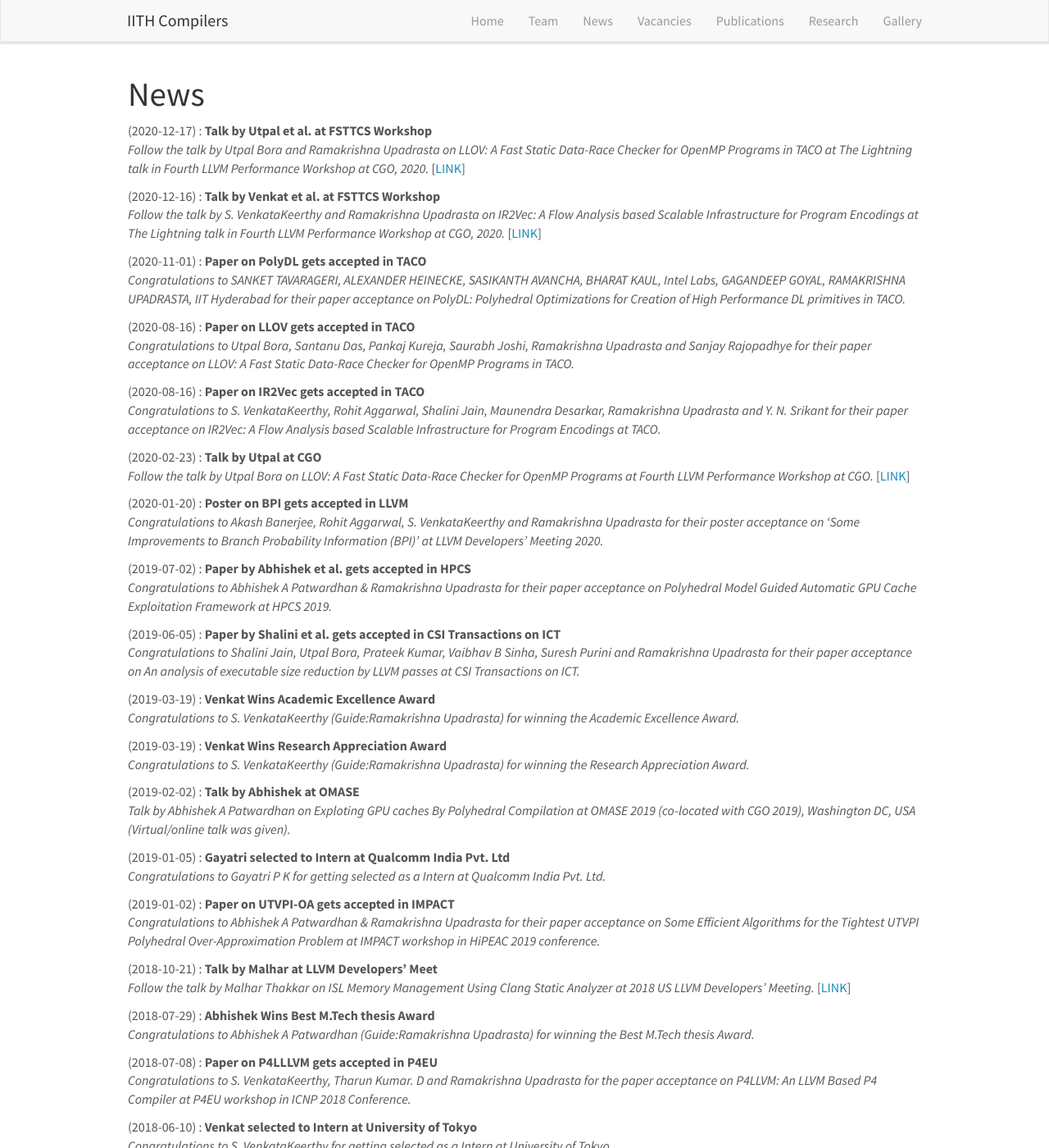
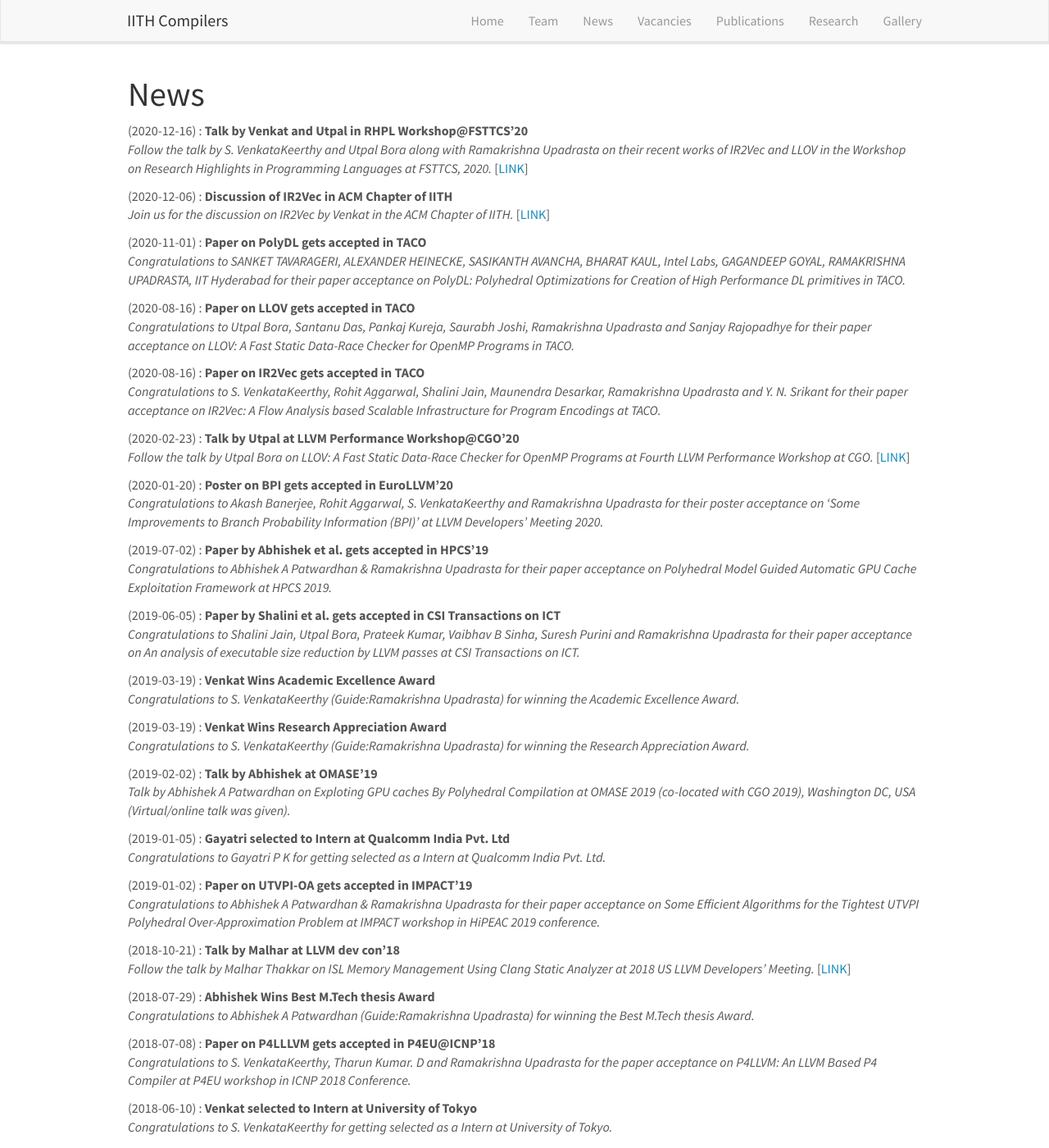
Before and after one commit to utpalbora/compilers.cse.iith.ac.in, a Jekyll site: the page built from _pages/allnews.md, in a window 1280 px wide and 1400 px high. Shown: the whole window at 82% size. Built offline with Jekyll 4.4.1, drawn with Linux system fonts in a browser that asks for light colours; nearby versions of some CDN libraries; some of the changed text lies outside the part shown.

Commit message:
Updated News section

```diff
--- a/_data/news.yml
+++ b/_data/news.yml
@@ -1,30 +1,30 @@
+- date: 2020-12-06
+  status: "Discussion of IR2Vec in ACM Chapter of IITH"
+  url: "https://meet.google.com/cwz-svtu-tvy"
+  headline: "Join us for the discussion on IR2Vec by Venkat in the ACM Chapter of IITH."
+
 - date: 2020-11-01
   status: "Paper on PolyDL gets accepted in TACO"
   url: ""
   headline: "Congratulations to SANKET TAVARAGERI, ALEXANDER HEINECKE, SASIKANTH AVANCHA, BHARAT KAUL, Intel Labs, GAGANDEEP GOYAL, RAMAKRISHNA UPADRASTA, IIT Hyderabad for their paper acceptance on PolyDL: Polyhedral Optimizations for Creation of High Performance DL primitives in TACO."
 
 - date: 2020-12-16
-  status: "Talk by Venkat et al. at FSTTCS Workshop"
+  status: "Talk by Venkat and Utpal in RHPL Workshop@FSTTCS'20"
   url: "https://www.microsoft.com/en-us/research/event/research-highlights-in-programming-languages-fsttcs-2020/"
-  headline: "Follow the talk by S. VenkataKeerthy and Ramakrishna Upadrasta on IR2Vec: A Flow Analysis based Scalable Infrastructure for Program Encodings at The Lightning talk in Fourth LLVM Performance Workshop at CGO, 2020."
-
-- date: 2020-12-17
-  status: "Talk by Utpal et al. at FSTTCS Workshop"
-  url: "https://www.microsoft.com/en-us/research/event/research-highlights-in-programming-languages-fsttcs-2020/"
-  headline: "Follow the talk by Utpal Bora and Ramakrishna Upadrasta on LLOV: A Fast Static Data-Race Checker for OpenMP Programs in TACO at The Lightning talk in Fourth LLVM Performance Workshop at CGO, 2020."
+  headline: "Follow the talk by S. VenkataKeerthy and Utpal Bora along with Ramakrishna Upadrasta on their recent works of IR2Vec and LLOV in the Workshop on Research Highlights in Programming Languages at FSTTCS, 2020."
 
 - date: 2018-07-08
-  status: "Paper on P4LLLVM gets accepted in P4EU"
+  status: "Paper on P4LLLVM gets accepted in P4EU@ICNP'18"
   url: ""
   headline: "Congratulations to S. VenkataKeerthy, Tharun Kumar. D and Ramakrishna Upadrasta for the paper acceptance on P4LLVM: An LLVM Based P4 Compiler at P4EU workshop in ICNP 2018 Conference."
 
 - date: 2019-01-02
-  status: "Paper on UTVPI-OA gets accepted in IMPACT"
+  status: "Paper on UTVPI-OA gets accepted in IMPACT'19"
   url: ""
   headline: "Congratulations to Abhishek A Patwardhan & Ramakrishna Upadrasta for their paper acceptance on Some Efficient Algorithms for the Tightest UTVPI Polyhedral Over-Approximation Problem at IMPACT workshop in HiPEAC 2019 conference."
 
 - date: 2019-07-02
-  status: "Paper by Abhishek et al. gets accepted in HPCS"
+  status: "Paper by Abhishek et al. gets accepted in HPCS'19"
   url: ""
   headline: "Congratulations to Abhishek A Patwardhan & Ramakrishna Upadrasta for their paper acceptance on Polyhedral Model Guided Automatic GPU Cache Exploitation Framework at HPCS 2019."
 
@@ -34,38 +34,38 @@
   headline: "Congratulations to Shalini Jain, Utpal Bora, Prateek Kumar, Vaibhav B Sinha, Suresh Purini and Ramakrishna Upadrasta for their paper acceptance on An analysis of executable size reduction by LLVM passes at CSI Transactions on ICT."
 
 - date: 2016-12-16
-  status: "Poster on Texturizing PPCG gets accepted in IEEE"
+  status: "Poster on Texturizing PPCG gets accepted in HiPC'16"
   url: ""
   headline: "Congratulations to Abhishek A Patwardhan & Ramakrishna Upadrasta for their poster acceptance on 'Texturizing PPCG: Supporting Texture Memory in a Polyhedral Compiler' at IEEE International Conference on High Performance Computing, Hyderabad, India."
 
 - date: 2017-12-11
-  status: "Poster by Hrishikesh et al. gets accepted in IEEE"
+  status: "Poster by Hrishikesh et al. gets accepted in HiPC'17"
   url: ""
   headline: "Congratulations to Hrishikesh Vaidya, Akilesh B, Abhishek A Patwardhan, Ramakrishna Upadrasta for their poster acceptance on 'When Polyhedral Optimizations Meet Deep Learning Kernels' at IEEE International Conference on High Performance Computing, Jaipur, India."
 
 - date: 2017-10-13
-  status: "Lightning talk and poster by Shalini on An LLVM based Loop Profiler accepted in LLVM dev con"
+  status: "Lightning talk and poster by Shalini on An LLVM based Loop Profiler accepted in LLVM dev con'17"
   url: "https://youtu.be/MKhXpRNekaM"
   headline: "Congratulations to Shalini Jain, Kamlesh Kumar, Suresh Purini, Dibyendu Das and Ramakrishna Upadrasta for their poster acceptance on 'An LLVM based Loop Profiler' at LLVM Developers' Meeting 2017."
 
 - date: 2020-01-20
-  status: "Poster on BPI gets accepted in LLVM"
+  status: "Poster on BPI gets accepted in EuroLLVM'20"
   url: ""
   headline: "Congratulations to Akash Banerjee, Rohit Aggarwal, S. VenkataKeerthy and Ramakrishna Upadrasta for their poster acceptance on 'Some Improvements to Branch Probability Information (BPI)' at LLVM Developers' Meeting 2020."
 
 - date: 2016-12-22
-  status: "Poster on Study of Vectorization gets accepted in IEEE"
+  status: "Poster on Study of Vectorization gets accepted in HiPC'16"
   url: ""
   headline: "Congratulations to Santanu Das, D. Tharun Kumar, Utpal Bora, Ramakrishna Upadrasta for their poster acceptance on 'A Comparative Study of Vectorization in Compilers' at IEEE International Conference on High Performance Computing, Hyderabad, India."
 
 - date: 2016-11-11
-  status: "lightning talk and poster by Utpal et al. on Polly as an Analysis pass in LLVM accepted in LLVM dev con"
+  status: "Lightning talk and poster by Utpal et al. on Polly as an Analysis pass in LLVM accepted in LLVM dev con'16"
   url: "https://www.youtube.com/watch?v=TIimzQtZ6UA"
   headline: "Congratulations to Utpal Bora, Johannes Doerfert, Tobias Grosser,
   Venugopal Raghavan and Ramakrishna Upadrasta for their poster acceptance on 'Polly as an Analysis pass in LLVM' at  LLVM Developers' Meeting 2016."
 
 - date: 2016-11-11
-  status: "lightning talk and poster by Nandini et al. accepted in LLVM dev con"
+  status: "lightning talk and poster by Nandini et al. accepted in LLVM dev con'16"
   url: "https://www.youtube.com/watch?v=yOVeJtA5zxw"
   headline: "Congratulations to Nandini Singhal, Pratik Bhatu, Aditya Kumar, Tobias Grosser, Ramakrishna Upadrasta for their poster acceptance on 'Reducing the Computational Complexity of RegionInfo' at  LLVM Developers' Meeting 2016."
 
@@ -185,7 +185,7 @@
   headline: "Congratulations to Gayatri P K for getting selected as a Intern at Qualcomm India Pvt. Ltd."
 
 - date: 2019-02-02
-  status: "Talk by Abhishek at OMASE"
+  status: "Talk by Abhishek at OMASE'19"
   url: ""
   headline: "Talk by Abhishek A Patwardhan on Exploting GPU caches By Polyhedral Compilation at OMASE 2019 (co-located with CGO 2019), Washington DC, USA (Virtual/online talk was given)."
 
@@ -200,18 +200,18 @@
   headline: "Follow the talk by Tharun Kumar Dangeti, Utpal Bora, Santanu Das, Tobias Grosser and Ramakrishna Upadrasta on Improved Loop Distribution in LLVM using Polyhedral Dependences at The Fourth Workshop on the LLVM Compiler Infrastructure in HPC."
 
 - date: 2020-02-23
-  status: "Talk by Utpal at CGO"
+  status: "Talk by Utpal at LLVM Performance Workshop@CGO'20"
   url: "https://llvm.org/devmtg/2020-02-23/"
   headline: "Follow the talk by Utpal Bora on LLOV: A Fast Static Data-Race Checker for OpenMP Programs at Fourth LLVM Performance Workshop at CGO."
 
 
 - date: 2017-10-08
-  status: "Talk by Annanay et al. at LLVM Developers' Meet"
+  status: "Talk by Annanay et al. at LLVM dev con'17"
   url: "https://youtu.be/uq67__tfdtQ"
   headline: "Follow the talk by Annanay Agarwal, Michael Kruse, Brian Retford, Tobias Grosser and Ramakrishna Upadrasta on Enabling Polyhedral optimizations in TensorFlow through Polly at 2017 US LLVM Developers' Meeting."
 
 - date: 2018-10-21
-  status: "Talk by Malhar at LLVM Developers' Meet"
+  status: "Talk by Malhar at LLVM dev con'18"
   url: "https://youtu.be/AgHy_4cQzMU"
   headline: "Follow the talk by Malhar Thakkar on ISL Memory Management Using Clang Static Analyzer at 2018 US LLVM Developers' Meeting."
 
```
